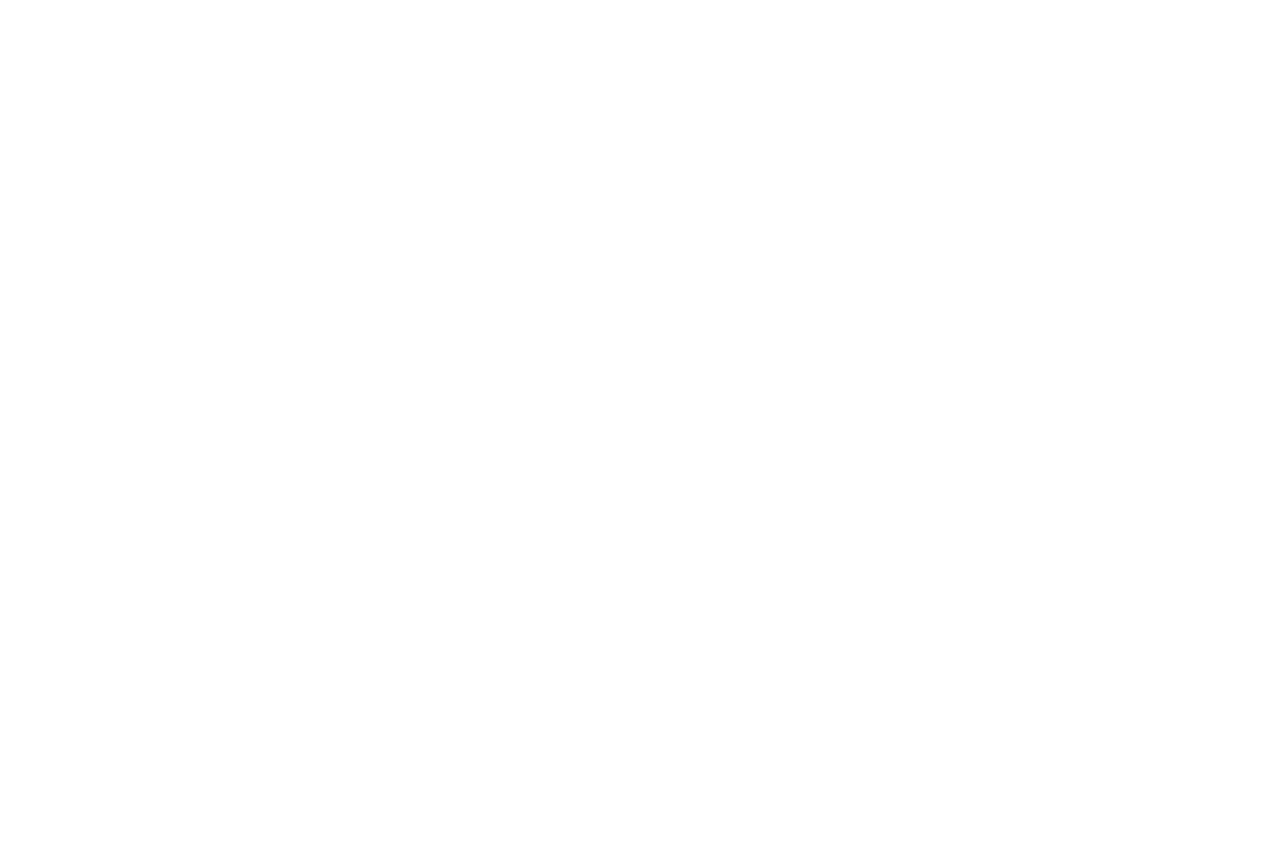
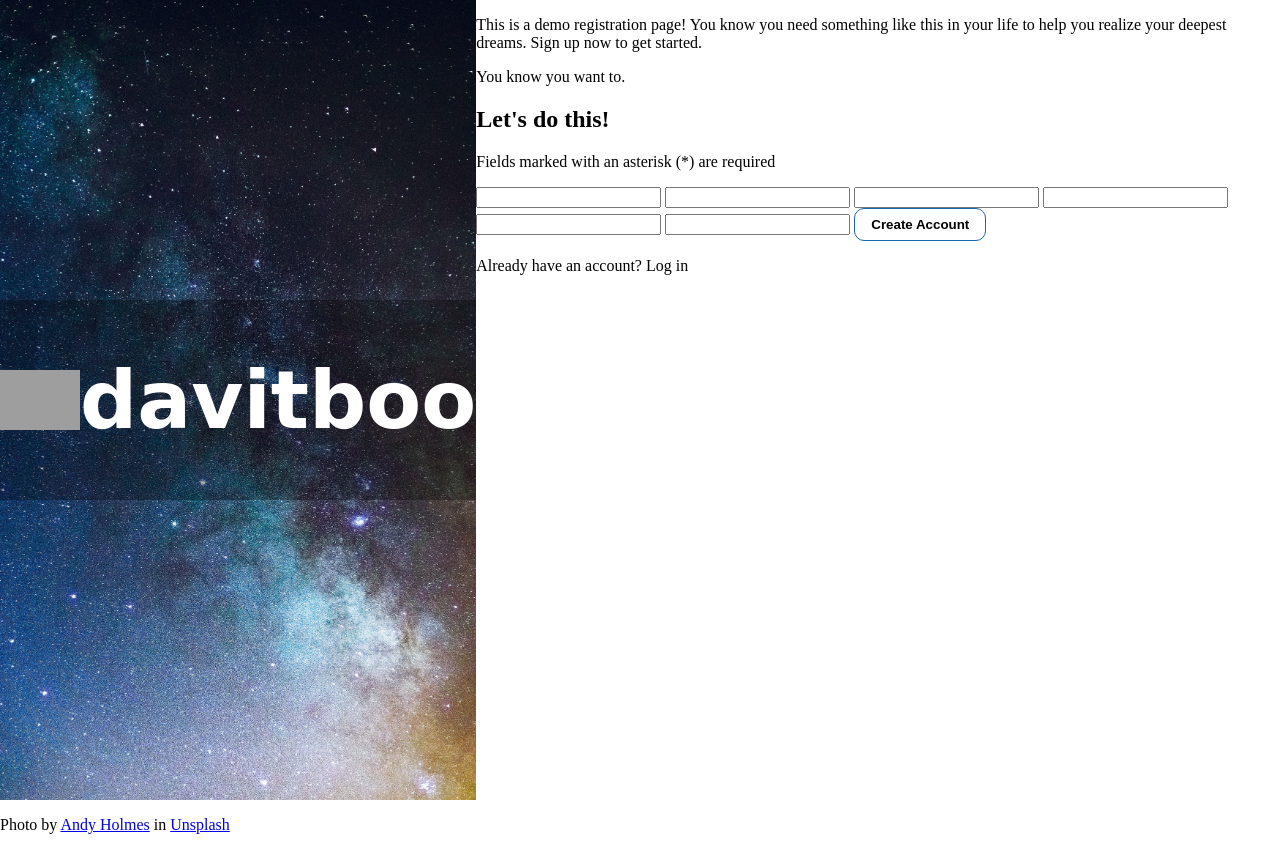
Before and after one commit to DavitBoo/sign-up-form, a plain HTML site: page index.html in a window 1280 px wide. Before the commit the page ends 800 px from the top, so only its background shows below. Drawn offline with Linux system fonts and the light colour scheme; grey boxes are pictures that could not be loaded; a web font is replaced by a local one.

Commit message:
some changes added

```diff
--- a/index.html
+++ b/index.html
@@ -8,6 +8,39 @@
     <link rel="stylesheet" href="style.css">
 </head>
 <body>
+    <div class="container">
 
+        <div class="left">
+            <div class="bg-image">
+                <div class="title-box">
+                    <img src="https://cdn.statically.io/gh/TheOdinProject/curriculum/5f37d43908ef92499e95a9b90fc3cc291a95014c/html_css/project-sign-up-form/odin-lined.png" alt="">
+                    <h1>davitboo</h1>
+                </div>
+
+
+            </div>
+            <p>Photo by <a href="https://unsplash.com/es/@andyjh07?utm_source=unsplash&utm_medium=referral&utm_content=creditCopyText">Andy Holmes</a> in <a href="https://unsplash.com/es/s/fotos/universe?utm_source=unsplash&utm_medium=referral&utm_content=creditCopyText">Unsplash</a>
+            </p>
+        </div>
+        <div class="right">
+            <div class="top-right">
+                <p>This is a demo registration page! You know you need something like this in your life to help you realize your deepest dreams. Sign up now to get started.</p>
+                <p>You know you want to.</p>
+            </div>
+            <form action="">
+                <h2>Let's do this!</h2>
+                <p>Fields marked with an asterisk (*) are required</p>
+                <input type="text" name="" id="">
+                <input type="text" name="" id="">
+                <input type="email" name="" id="">
+                <input type="tel" name="" id="">
+                <input type="password" name="" id="">
+                <input type="password" name="" id="">
+                <input type="submit" value="Create Account" class="btn">
+
+                <p>Already have an account? Log in</p>
+            </form>
+        </div>
+    </div>
 </body>
 </html>
--- a/style.css
+++ b/style.css
@@ -0,0 +1,79 @@
+@import url('https://fonts.googleapis.com/css2?family=Kenia&display=swap');
+
+:root{
+    --green-bluen: #1967B0;
+    --grullo: #B9A394;
+    --pale-silver: #D4C5C7;
+}
+
+body{
+    margin: 0;
+	padding: 0;
+	border: 0;
+	font-size: 100%;
+	font: inherit;
+	vertical-align: baseline;
+}
+.container{
+    display: flex;
+}
+
+/*left side*/
+
+.left{
+    position: relative;
+    flex: 33%;
+
+}
+
+.bg-image{
+    background-image: url("andy-holmes-LUpDjlJv4_c-unsplash.jpg");
+    height: 100vh;
+    background-size: cover;
+    top: 0;
+    left: 0;
+    display: flex;
+    flex-direction: column;
+    justify-content: center;
+}
+
+.title-box{
+    background-color: rgba(0, 0, 0, 0.3);
+    font-family: 'Kenia', cursive;
+    width: 100%;
+    color:#fff;
+    display: flex;
+    align-items: center;
+    justify-content: center;
+    font-size: 5vh;
+}
+
+.title-box img{
+    max-height: 10vh;
+    max-width: 10vh;
+}
+
+/*right side*/
+.right{
+    flex: 67%;
+}
+
+
+
+
+/*form*/
+
+.btn{
+    background-color: white;
+    font-weight: 600;
+    border: 1px solid var(--green-bluen);
+    border-radius: 10px;
+    padding: .5rem 1rem;
+    transition: all .3s;
+    cursor: pointer;
+}
+
+.btn:hover{
+    background-color: var(--green-bluen);
+    color: #fff;
+}
```
Also changed, not shown: andy-holmes-LUpDjlJv4_c-unsplash.jpg (added).
